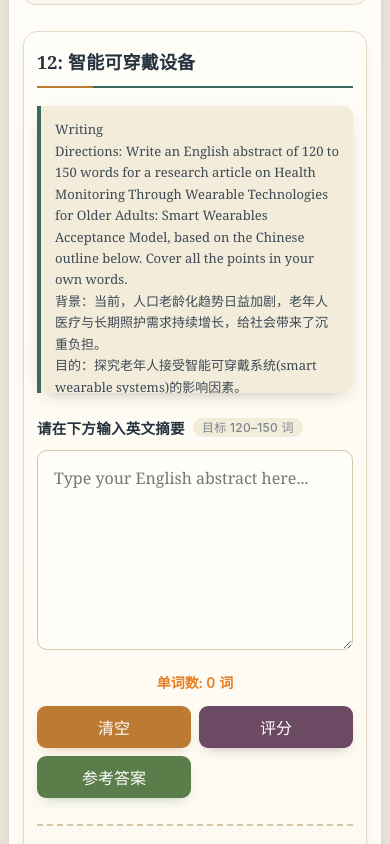
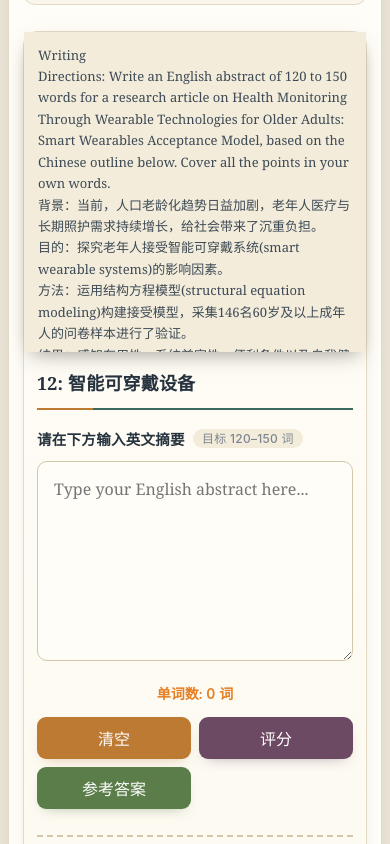
Before and after one commit to yw14583-maker/text, a plain HTML site: page index.html in a window 390 px wide. Both pictures are taken after a click on the button "参考答案". Shown: the part 448-1292 px from the top of the page. Drawn offline with Linux system fonts and the light colour scheme.

Commit message:
Mobile: pin Chinese outline as top bar while typing (focus-within)

```diff
--- a/index.html
+++ b/index.html
@@ -4,7 +4,7 @@
     <meta charset="UTF-8">
     <meta name="viewport" content="width=device-width, initial-scale=1.0">
     <title>期末英语摘要写作模拟系统</title>
-    <link rel="stylesheet" href="style.css?v=20261019">
+    <link rel="stylesheet" href="style.css?v=20261019b">
 </head>
 <body>
 
--- a/style.css
+++ b/style.css
@@ -412,7 +412,7 @@ textarea:focus {
     .directions {
         font-size: 13px;
         padding: 13px 14px;
-        /* 软键盘弹出时，让中文提纲吸顶保持可见，避免被顶出屏幕 */
+        /* 软键盘弹出时，让中文提纲保持可见，避免被顶出屏幕 */
         position: sticky;
         top: 0;
         z-index: 8;
@@ -421,6 +421,20 @@ textarea:focus {
         background: #f3ecdb;
         box-shadow: 0 6px 18px -10px rgba(60, 54, 40, .5);
     }
+    /* 输入时把中文提纲变为固定在屏幕顶端的悬浮条，键盘弹出也不会被顶走 */
+    .card:focus-within .directions {
+        position: fixed;
+        top: 0;
+        left: 0;
+        right: 0;
+        margin: 0;
+        border-radius: 0;
+        border-left: none;
+        z-index: 40;
+        max-height: 38vh;
+        box-shadow: 0 8px 20px -8px rgba(60, 54, 40, .55);
+    }
+    .card:focus-within { padding-top: 40vh; }
     textarea { height: 200px; font-size: 16px; }
 
     .action-row { flex-direction: column; align-items: stretch; }
```
